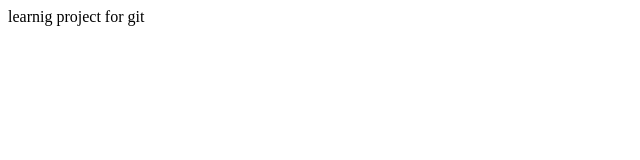
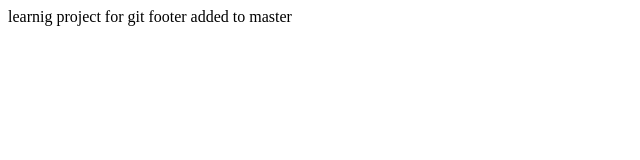
Before and after one commit to Ashu-Thakur/Temp, a plain HTML site: page index.html in a window 1280 px wide. Shown: the whole page, without its empty margins (0-640 px from the left). Drawn offline with Linux system fonts and the light colour scheme.

Commit message:
add some text

```diff
--- a/index.html
+++ b/index.html
@@ -7,5 +7,7 @@
 </head>
 <body>
     learnig project for git
+     footer added to master
+
 </body>
 </html>
```
